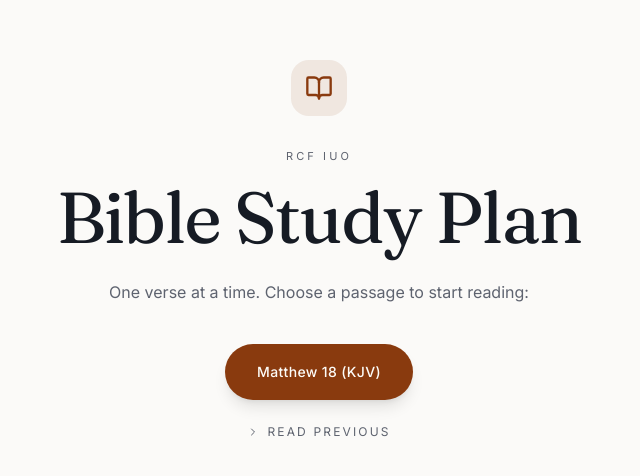
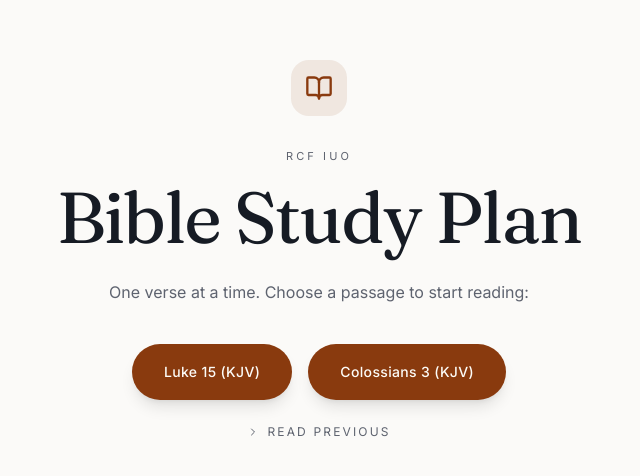
Before and after one commit to devabraham001-eng/rcf-iuo-bible-site-, a React (Vite) app: page / in a window 1280 px wide. Shown: the part 150-626 px from the top of the page, without its empty margins (321-961 px from the left). Built offline with nearby package versions, Linux system fonts and the light colour scheme.

Commit message:
Update today's scripture to Luke 15 and Colossians 3 (KJV), move Matthew 18 to previous

```diff
--- a/src/routes/index.tsx
+++ b/src/routes/index.tsx
@@ -18,6 +18,73 @@ type Theme = "light" | "sepia" | "dark";
 type PassageData = { reference: string; verses: Verse[] };
 
 const PASSAGES: PassageData[] = [
+  {
+    reference: "Luke 15 (KJV)",
+    verses: [
+      { book: "Luke", chapter: 15, verse: 1, text: "Then drew near unto him all the publicans and sinners for to hear him." },
+      { book: "Luke", chapter: 15, verse: 2, text: "And the Pharisees and scribes murmured, saying, This man receiveth sinners, and eateth with them." },
+      { book: "Luke", chapter: 15, verse: 3, text: "And he spake this parable unto them, saying," },
+      { book: "Luke", chapter: 15, verse: 4, text: "What man of you, having an hundred sheep, if he lose one of them, doth not leave the ninety and nine in the wilderness, and go after that which is lost, until he find it?" },
+      { book: "Luke", chapter: 15, verse: 5, text: "And when he hath found it, he layeth it on his shoulders, rejoicing." },
+      { book: "Luke", chapter: 15, verse: 6, text: "And when he cometh home, he calleth together his friends and neighbours, saying unto them, Rejoice with me; for I have found my sheep which was lost." },
+      { book: "Luke", chapter: 15, verse: 7, text: "I say unto you, that likewise joy shall be in heaven over one sinner that repenteth, more than over ninety and nine just persons, which need no repentance." },
+      { book: "Luke", chapter: 15, verse: 8, text: "Either what woman having ten pieces of silver, if she lose one piece, doth not light a candle, and sweep the house, and seek diligently till she find it?" },
+      { book: "Luke", chapter: 15, verse: 9, text: "And when she hath found it, she calleth her friends and her neighbours together, saying, Rejoice with me; for I have found the piece which I had lost." },
+      { book: "Luke", chapter: 15, verse: 10, text: "Likewise, I say unto you, there is joy in the presence of the angels of God over one sinner that repenteth." },
+      { book: "Luke", chapter: 15, verse: 11, text: "And he said, A certain man had two sons:" },
+      { book: "Luke", chapter: 15, verse: 12, text: "And the younger of them said to his father, Father, give me the portion of goods that falleth to me. And he divided unto them his living." },
+      { book: "Luke", chapter: 15, verse: 13, text: "And not many days after the younger son gathered all together, and took his journey into a far country, and there wasted his substance with riotous living." },
+      { book: "Luke", chapter: 15, verse: 14, text: "And when he had spent all, there arose a mighty famine in that land; and he began to be in want." },
+      { book: "Luke", chapter: 15, verse: 15, text: "And he went and joined himself to a citizen of that country; and he sent him into his fields to feed swine." },
+      { book: "Luke", chapter: 15, verse: 16, text: "And he would fain have filled his belly with the husks that the swine did eat: and no man gave unto him." },
+      { book: "Luke", chapter: 15, verse: 17, text: "And when he came to himself, he said, How many hired servants of my father's have bread enough and to spare, and I perish with hunger!" },
+      { book: "Luke", chapter: 15, verse: 18, text: "I will arise and go to my father, and will say unto him, Father, I have sinned against heaven, and before thee," },
+      { book: "Luke", chapter: 15, verse: 19, text: "And am no more worthy to be called thy son: make me as one of thy hired servants." },
+      { book: "Luke", chapter: 15, verse: 20, text: "And he arose, and came to his father. But when he was yet a great way off, his father saw him, and had compassion, and ran, and fell on his neck, and kissed him." },
+      { book: "Luke", chapter: 15, verse: 21, text: "And the son said unto him, Father, I have sinned against heaven, and in thy sight, and am no more worthy to be called thy son." },
+      { book: "Luke", chapter: 15, verse: 22, text: "But the father said to his servants, Bring forth the best robe, and put it on him; and put a ring on his hand, and shoes on his feet:" },
+      { book: "Luke", chapter: 15, verse: 23, text: "And bring hither the fatted calf, and kill it; and let us eat, and be merry:" },
+      { book: "Luke", chapter: 15, verse: 24, text: "For this my son was dead, and is alive again; he was lost, and is found. And they began to be merry." },
+      { book: "Luke", chapter: 15, verse: 25, text: "Now his elder son was in the field: and as he came and drew nigh to the house, he heard musick and dancing." },
+      { book: "Luke", chapter: 15, verse: 26, text: "And he called one of the servants, and asked what these things meant." },
+      { book: "Luke", chapter: 15, verse: 27, text: "And he said unto him, Thy brother is come; and thy father hath killed the fatted calf, because he hath received him safe and sound." },
+      { book: "Luke", chapter: 15, verse: 28, text: "And he was angry, and would not go in: therefore came his father out, and intreated him." },
+      { book: "Luke", chapter: 15, verse: 29, text: "And he answering said to his father, Lo, these many years do I serve thee, neither transgressed I at any time thy commandment: and yet thou never gavest me a kid, that I might make merry with my friends:" },
+      { book: "Luke", chapter: 15, verse: 30, text: "But as soon as this thy son was come, which hath devoured thy living with harlots, thou hast killed for him the fatted calf." },
+      { book: "Luke", chapter: 15, verse: 31, text: "And he said unto him, Son, thou art ever with me, and all that I have is thine." },
+      { book: "Luke", chapter: 15, verse: 32, text: "It was meet that we should make merry, and be glad: for this thy brother was dead, and is alive again; and was lost, and is found." },
+    ],
+  },
+  {
+    reference: "Colossians 3 (KJV)",
+    verses: [
+      { book: "Colossians", chapter: 3, verse: 1, text: "If ye then be risen with Christ, seek those things which are above, where Christ sitteth on the right hand of God." },
+      { book: "Colossians", chapter: 3, verse: 2, text: "Set your affection on things above, not on things on the earth." },
+      { book: "Colossians", chapter: 3, verse: 3, text: "For ye are dead, and your life is hid with Christ in God." },
+      { book: "Colossians", chapter: 3, verse: 4, text: "When Christ, who is our life, shall appear, then shall ye also appear with him in glory." },
+      { book: "Colossians", chapter: 3, verse: 5, text: "Mortify therefore your members which are upon the earth; fornication, uncleanness, inordinate affection, evil concupiscence, and covetousness, which is idolatry:" },
+      { book: "Colossians", chapter: 3, verse: 6, text: "For which things' sake the wrath of God cometh on the children of disobedience:" },
+      { book: "Colossians", chapter: 3, verse: 7, text: "In the which ye also walked some time, when ye lived in them." },
+      { book: "Colossians", chapter: 3, verse: 8, text: "But now ye also put off all these; anger, wrath, malice, blasphemy, filthy communication out of your mouth." },
+      { book: "Colossians", chapter: 3, verse: 9, text: "Lie not one to another, seeing that ye have put off the old man with his deeds;" },
+      { book: "Colossians", chapter: 3, verse: 10, text: "And have put on the new man, which is renewed in knowledge after the image of him that created him:" },
+      { book: "Colossians", chapter: 3, verse: 11, text: "Where there is neither Greek nor Jew, circumcision nor uncircumcision, Barbarian, Scythian, bond nor free: but Christ is all, and in all." },
+      { book: "Colossians", chapter: 3, verse: 12, text: "Put on therefore, as the elect of God, holy and beloved, bowels of mercies, kindness, humbleness of mind, meekness, longsuffering;" },
+      { book: "Colossians", chapter: 3, verse: 13, text: "Forbearing one another, and forgiving one another, if any man have a quarrel against any: even as Christ forgave you, so also do ye." },
+      { book: "Colossians", chapter: 3, verse: 14, text: "And above all these things put on charity, which is the bond of perfectness." },
+      { book: "Colossians", chapter: 3, verse: 15, text: "And let the peace of God rule in your hearts, to the which also ye are called in one body; and be ye thankful." },
+      { book: "Colossians", chapter: 3, verse: 16, text: "Let the word of Christ dwell in you richly in all wisdom; teaching and admonishing one another in psalms and hymns and spiritual songs, singing with grace in your hearts to the Lord." },
+      { book: "Colossians", chapter: 3, verse: 17, text: "And whatsoever ye do in word or deed, do all in the name of the Lord Jesus, giving thanks to God and the Father by him." },
+      { book: "Colossians", chapter: 3, verse: 18, text: "Wives, submit yourselves unto your own husbands, as it is fit in the Lord." },
+      { book: "Colossians", chapter: 3, verse: 19, text: "Husbands, love your wives, and be not bitter against them." },
+      { book: "Colossians", chapter: 3, verse: 20, text: "Children, obey your parents in all things: for this is well pleasing unto the Lord." },
+      { book: "Colossians", chapter: 3, verse: 21, text: "Fathers, provoke not your children to anger, lest they be discouraged." },
+      { book: "Colossians", chapter: 3, verse: 22, text: "Servants, obey in all things your masters according to the flesh; not with eyeservice, as menpleasers; but in singleness of heart, fearing God:" },
+      { book: "Colossians", chapter: 3, verse: 23, text: "And whatsoever ye do, do it heartily, as to the Lord, and not unto men;" },
+      { book: "Colossians", chapter: 3, verse: 24, text: "Knowing that of the Lord ye shall receive the reward of the inheritance: for ye serve the Lord Christ." },
+      { book: "Colossians", chapter: 3, verse: 25, text: "But he that doeth wrong shall receive for the wrong which he hath done: and there is no respect of persons." },
+    ],
+  },
   {
     reference: "Matthew 18 (KJV)",
     verses: [
@@ -854,7 +921,7 @@ function ScriptureCards() {
           One verse at a time. Choose a passage to start reading:
         </p>
         <div className="mt-10 flex flex-col sm:flex-row gap-4">
-          {PASSAGES.slice(0, 1).map((passage) => (
+          {PASSAGES.slice(0, 2).map((passage) => (
             <button
               key={passage.reference}
               onClick={() => startWith(passage)}
@@ -877,7 +944,7 @@ function ScriptureCards() {
 
         {showPrevious && (
           <div className="mt-4 flex flex-col sm:flex-row gap-4">
-            {PASSAGES.slice(1).map((passage) => (
+            {PASSAGES.slice(2).map((passage) => (
               <button
                 key={passage.reference}
                 onClick={() => startWith(passage)}
```
